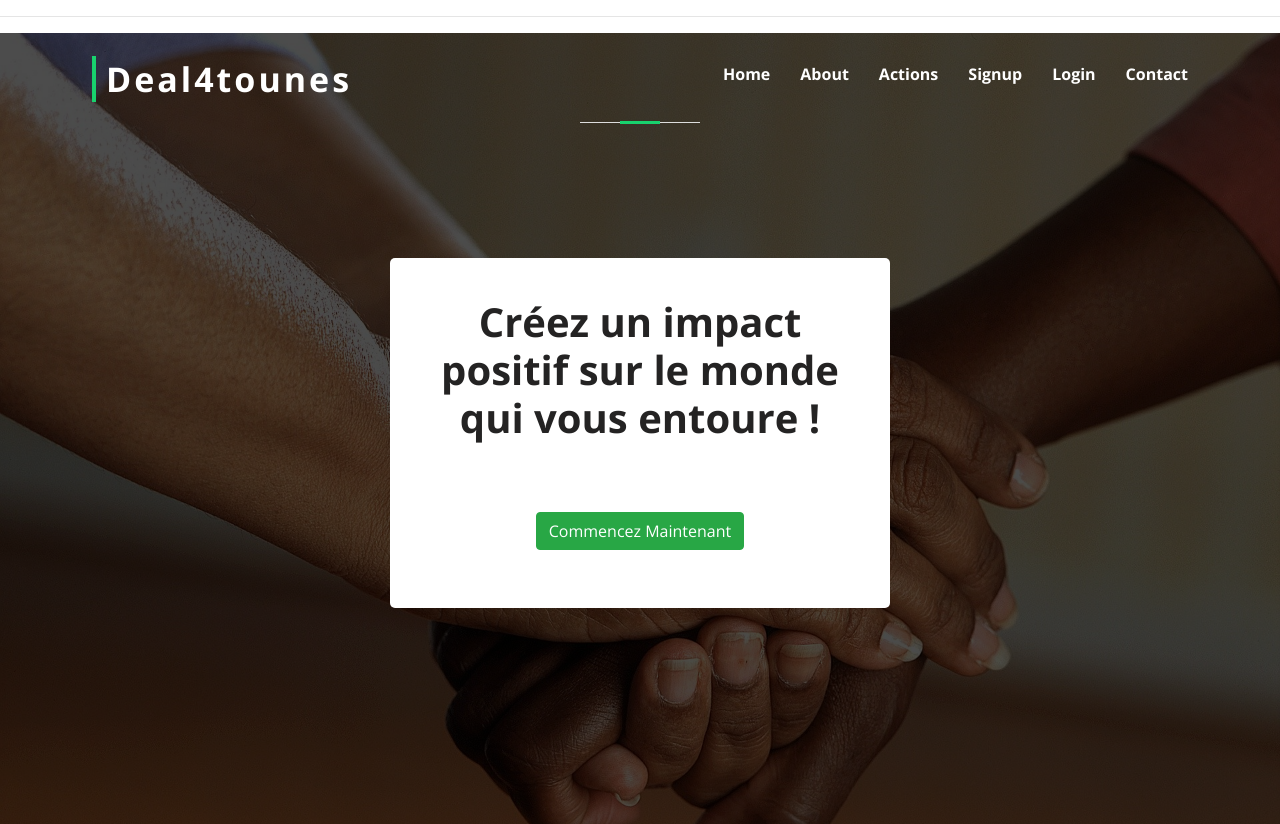
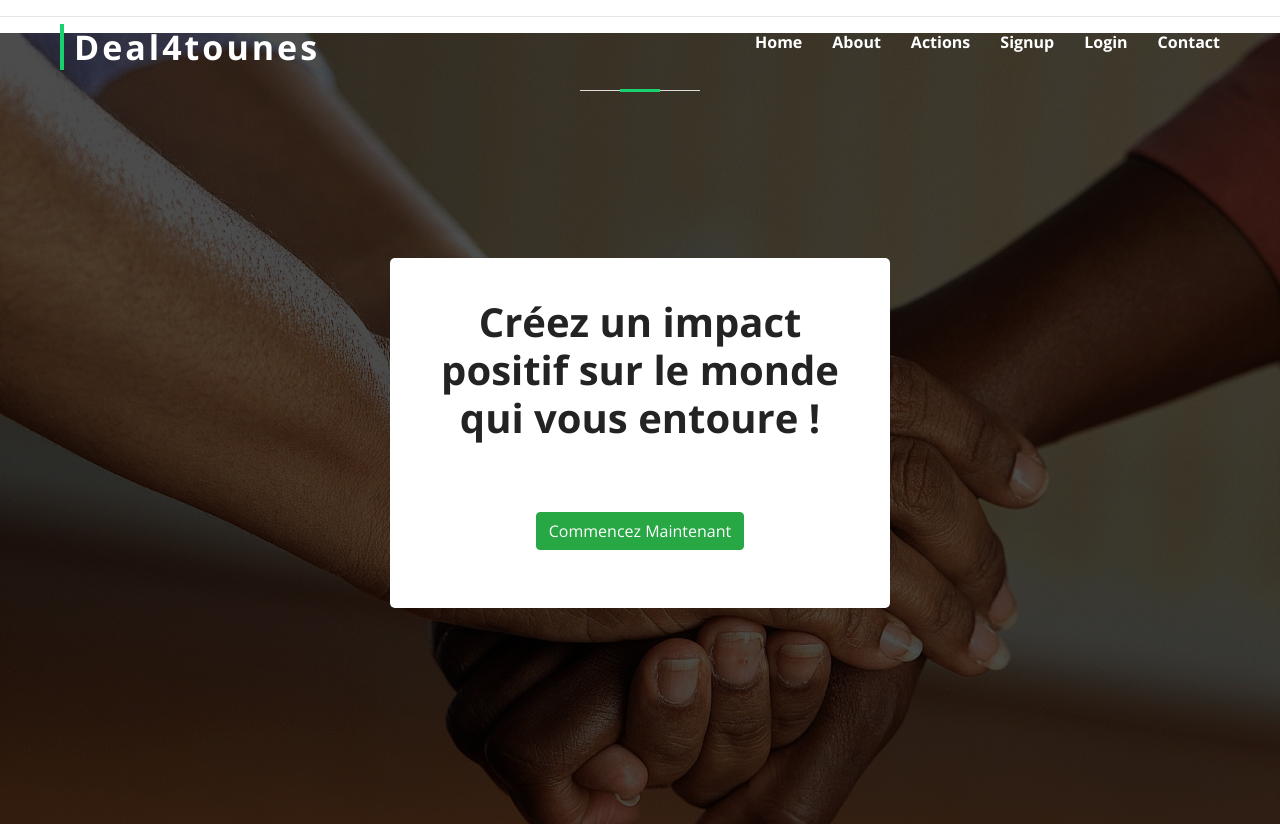
Before and after one commit to Rachico/deal4tounes-front, a React (Create React App) app: page / in a window 1280 px wide. Shown: the top 824 px of the page. Built offline with nearby package versions, Linux system fonts and the light colour scheme.

Commit message:
menu margin changed

```diff
--- a/src/css/style.css
+++ b/src/css/style.css
@@ -132,6 +132,9 @@ h6 {
   opacity: 1;
   background: rgba(0, 0, 0, 0);
   color: white;
+  margin-left: 0px;
+  margin-right: 0px;
+  margin-top: 0px;
 }
 
 #header.header-scrolled {
```
